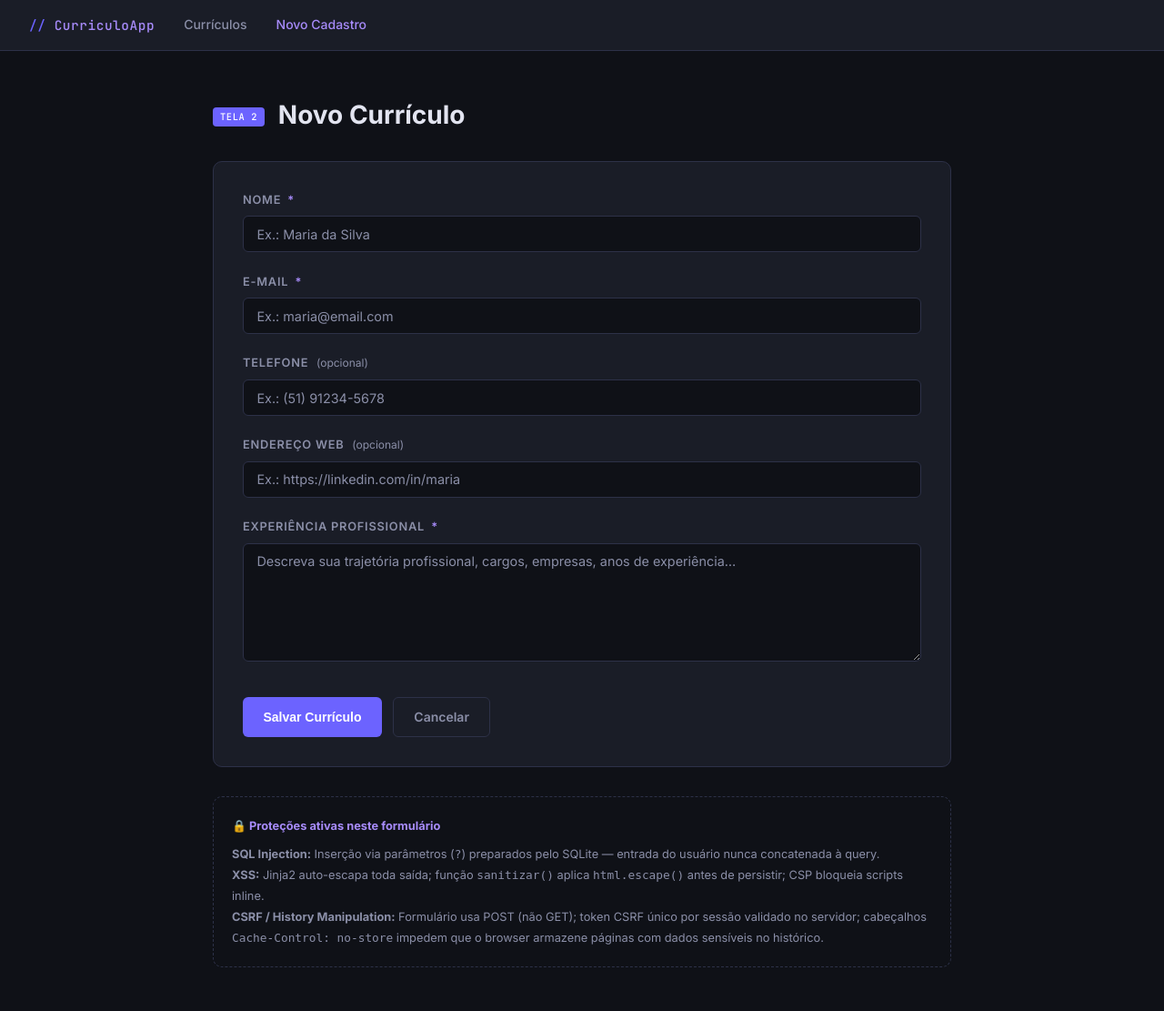
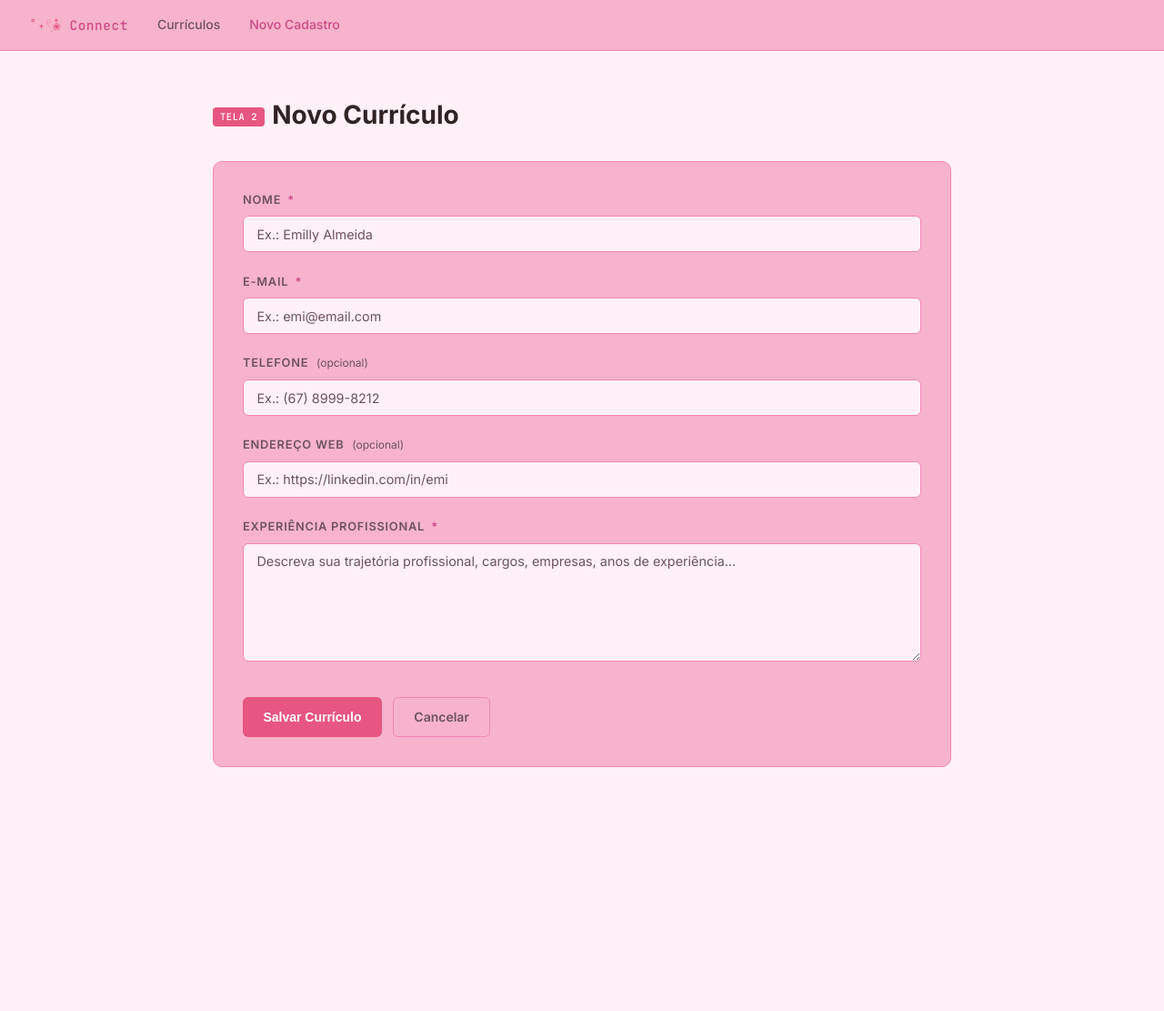
Before and after one commit to Emilly-Almeida/curriculos, a Flask app: page /cadastrar in a window 1280 px wide. Shown: the whole page at 91% size. After the commit the page ends 843 px from the top, so only its background shows below. Run offline with Flask 3, Linux system fonts and the light colour scheme.

Commit message:
toque gay

```diff
--- a/app.py
+++ b/app.py
@@ -1,5 +1,5 @@
 """
-Sistema de Cadastro de Currículos
+Sistema de Cadastro de Currículo s
 Segurança: SQL Injection, XSS, Cross-site History Manipulation
 """
 
--- a/templates/base.html
+++ b/templates/base.html
@@ -5,20 +5,20 @@
   <meta name="viewport" content="width=device-width, initial-scale=1.0">
   <!-- X-UA-Compatible reduz superfície de ataque em IE legado -->
   <meta http-equiv="X-UA-Compatible" content="IE=edge">
-  <title>{% block titulo %}Currículos{% endblock %} — CurriculoApp</title>
+  <title>{% block titulo %}Currículos{% endblock %} — Connect</title>
   <link rel="preconnect" href="https://fonts.googleapis.com">
   <link href="https://fonts.googleapis.com/css2?family=Inter:wght@400;500;600;700&family=JetBrains+Mono:wght@400;500&display=swap" rel="stylesheet">
   <style>
     *, *::before, *::after { box-sizing: border-box; margin: 0; padding: 0; }
 
     :root {
-      --bg:        #0f1117;
-      --surface:   #1a1d27;
-      --border:    #2d3148;
-      --accent:    #6c63ff;
-      --accent2:   #a78bfa;
-      --text:      #e2e4f0;
-      --muted:     #8b8fa8;
+      --bg:        #fff1f7;
+      --surface:   #f7b3cb;
+      --border:    #f385b5;
+      --accent:    #e65681;
+      --accent2:   #ca4b86;
+      --text:      #312225;
+      --muted:     #6d525f;
       --danger:    #f87171;
       --success:   #34d399;
       --radius:    10px;
@@ -171,7 +171,7 @@
     }
     tbody tr { border-bottom: 1px solid var(--border); transition: background .15s; }
     tbody tr:last-child { border-bottom: none; }
-    tbody tr:hover { background: rgba(108,99,255,.06); }
+    tbody tr:hover { background: rgba(255, 99, 203, 0.06); }
     tbody td { padding: .9rem 1rem; }
     .empty { text-align: center; padding: 3rem 1rem; color: var(--muted); font-size: .9rem; }
 
@@ -196,9 +196,9 @@
       border-radius: 20px;
       font-size: .78rem;
       font-weight: 500;
-      background: rgba(108,99,255,.15);
+      background: rgba(255, 88, 213, 0.15);
       color: var(--accent2);
-      border: 1px solid rgba(108,99,255,.3);
+      border: 1px solid rgba(255, 99, 247, 0.3);
     }
 
     /* ── Actions row ── */
@@ -212,7 +212,7 @@
 </head>
 <body>
   <nav>
-    <a href="{{ url_for('listar') }}" class="nav-brand"><span>//</span> CurriculoApp</a>
+    <a href="{{ url_for('listar') }}" class="nav-brand"><span>˚˖𓍢ִ໋❀</span> Connect</a>
     <a href="{{ url_for('listar') }}" class="{% if request.endpoint == 'listar' %}active{% endif %}">Currículos</a>
     <a href="{{ url_for('cadastrar') }}" class="{% if request.endpoint == 'cadastrar' %}active{% endif %}">Novo Cadastro</a>
   </nav>
--- a/templates/cadastrar.html
+++ b/templates/cadastrar.html
@@ -2,7 +2,7 @@
 {% block titulo %}Novo Cadastro{% endblock %}
 
 {% block conteudo %}
-<h1><span class="badge">TELA 2</span> Novo Currículo</h1>
+<h1><span class="badge">TELA 2</span>Novo Currículo</h1>
 
 {% if erros %}
 <div class="alert-error">
@@ -34,7 +34,7 @@
         type="text"
         id="nome"
         name="nome"
-        placeholder="Ex.: Maria da Silva"
+        placeholder="Ex.: Emilly Almeida"
         maxlength="200"
         required
         autocomplete="name"
@@ -48,7 +48,7 @@
         type="email"
         id="email"
         name="email"
-        placeholder="Ex.: maria@email.com"
+        placeholder="Ex.: emi@email.com"
         maxlength="200"
         required
         autocomplete="email"
@@ -62,7 +62,7 @@
         type="tel"
         id="telefone"
         name="telefone"
-        placeholder="Ex.: (51) 91234-5678"
+        placeholder="Ex.: (67) 8999-8212"
         maxlength="30"
         autocomplete="tel"
         value="{{ request.form.get('telefone', '') | e }}"
@@ -75,7 +75,7 @@
         type="url"
         id="site"
         name="site"
-        placeholder="Ex.: https://linkedin.com/in/maria"
+        placeholder="Ex.: https://linkedin.com/in/emi"
         maxlength="300"
         autocomplete="url"
         value="{{ request.form.get('site', '') | e }}"
@@ -100,11 +100,4 @@
   </form>
 </div>
 
-<!-- Notas de segurança visíveis para avaliação -->
-<div style="margin-top:2rem;padding:1.25rem;border-radius:var(--radius);border:1px dashed var(--border);font-size:.8rem;color:var(--muted);line-height:1.8;">
-  <strong style="color:var(--accent2);display:block;margin-bottom:.5rem;">🔒 Proteções ativas neste formulário</strong>
-  <strong>SQL Injection:</strong> Inserção via parâmetros (<code>?</code>) preparados pelo SQLite — entrada do usuário nunca concatenada à query.<br>
-  <strong>XSS:</strong> Jinja2 auto-escapa toda saída; função <code>sanitizar()</code> aplica <code>html.escape()</code> antes de persistir; CSP bloqueia scripts inline.<br>
-  <strong>CSRF / History Manipulation:</strong> Formulário usa POST (não GET); token CSRF único por sessão validado no servidor; cabeçalhos <code>Cache-Control: no-store</code> impedem que o browser armazene páginas com dados sensíveis no histórico.
-</div>
 {% endblock %}
--- a/templates/consultar.html
+++ b/templates/consultar.html
@@ -2,7 +2,7 @@
 {% block titulo %}{{ curriculo.nome }}{% endblock %}
 
 {% block conteudo %}
-<h1><span class="badge">TELA 3</span> Detalhes do Currículo</h1>
+<h1><span class="badge">TELA 3</span>Detalhes do Currículo</h1>
 
 <div class="card">
   <div class="detail-grid">
@@ -29,7 +29,7 @@
       <div class="field-label">Telefone</div>
       <div class="field-value">
         {% if curriculo.telefone %}
-          <span class="pill">📞 {{ curriculo.telefone }}</span>
+          <span class="pill"> {{ curriculo.telefone }}</span>
         {% else %}
           <span style="color:var(--muted);font-style:italic;">Não informado</span>
         {% endif %}
--- a/templates/listar.html
+++ b/templates/listar.html
@@ -2,7 +2,7 @@
 {% block titulo %}Currículos Cadastrados{% endblock %}
 
 {% block conteudo %}
-<h1><span class="badge">TELA 1</span> Currículos Cadastrados</h1>
+<h1><span class="badge">TELA 1</span>Currículos Cadastrados</h1>
 
 <div class="card">
   {% if curriculos %}
```
Also changed, not shown: README.md, curriculos.db.
